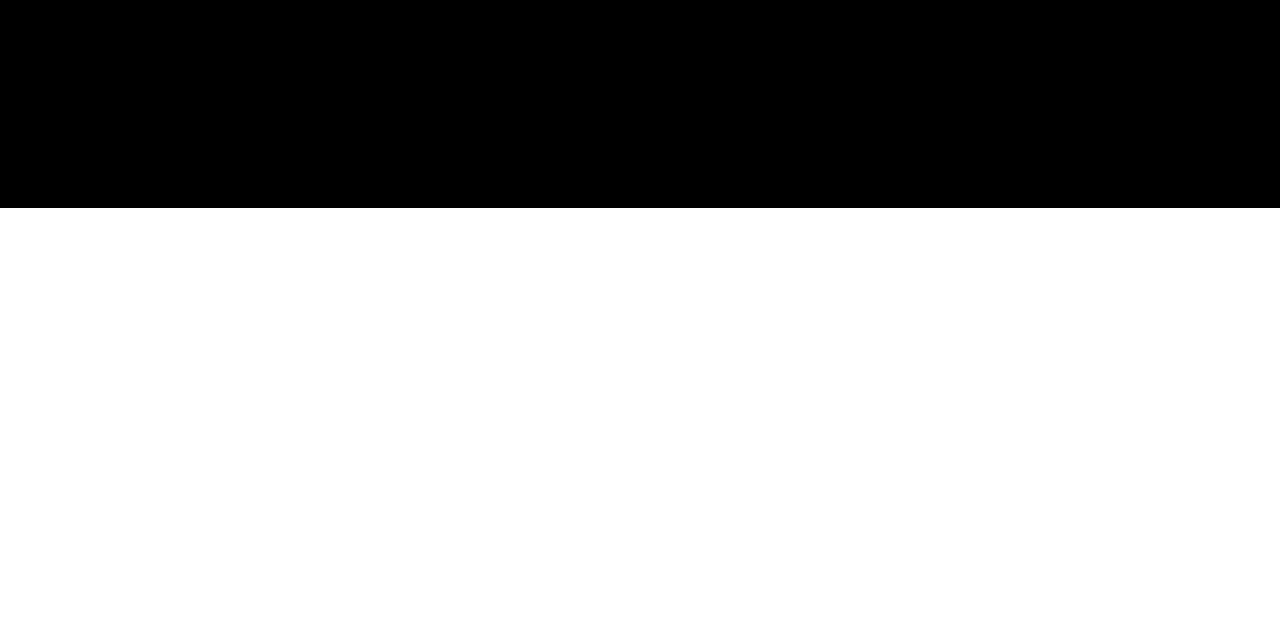
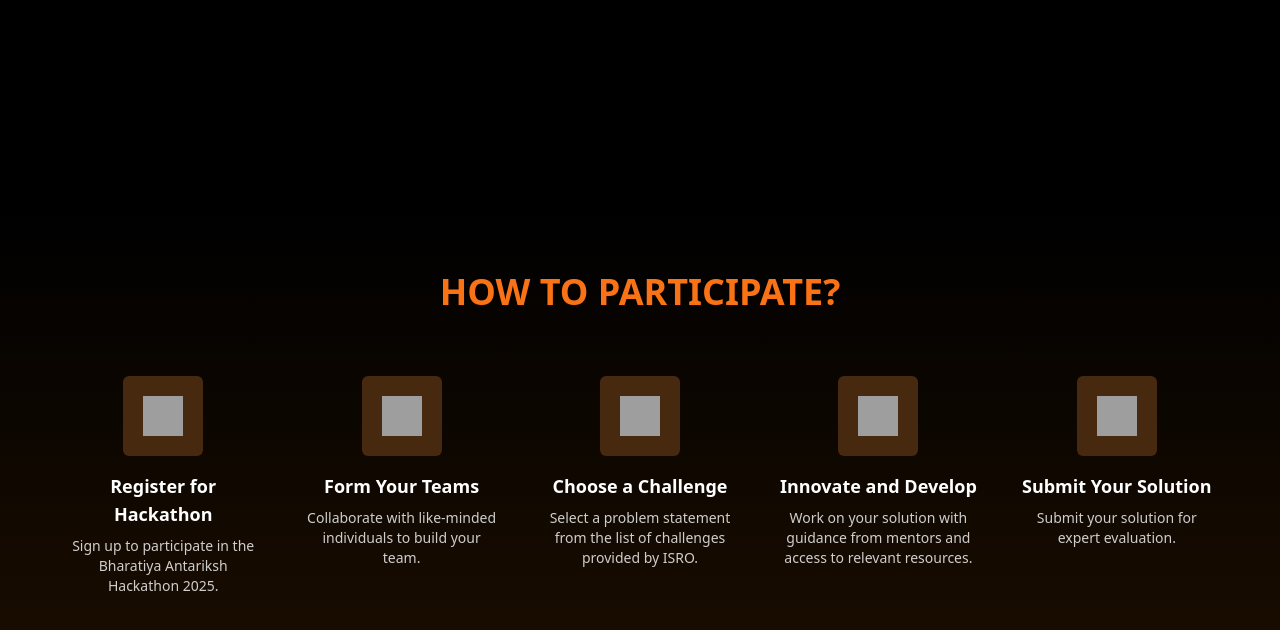
Before and after one commit to keshavSharma1017/hack2skillTask, a website: page index.html in a window 1280 px wide. Shown: the part 3416-4046 px from the top of the page. Before the commit the page ends 3624 px from the top, so only its background shows below. Drawn offline with nearby package versions, Linux system fonts and the light colour scheme; grey boxes are pictures that could not be loaded.

Commit message:
added participate section

```diff
--- a/index.html
+++ b/index.html
@@ -263,6 +263,69 @@
     </div>
   </div>
 </section>
+<section class="bg-gradient-to-b from-black to-[#1a0d00] text-white py-16 px-4">
+  <h2 class="text-center text-3xl sm:text-4xl font-semibold text-orange-500 mb-16">
+    HOW TO PARTICIPATE?
+  </h2>
+
+  <div class="max-w-6xl mx-auto grid grid-cols-1 sm:grid-cols-2 lg:grid-cols-5 gap-10 text-center">
+
+    <!-- Step 1 -->
+    <div>
+      <div class="mx-auto mb-4 bg-[#47290f] rounded-md w-20 h-20 flex items-center justify-center">
+        <img src="https://img.icons8.com/ios-filled/50/FFA500/task.png" class="w-10 h-10" />
+      </div>
+      <h3 class="font-semibold text-lg">Register for Hackathon</h3>
+      <p class="text-sm mt-2 text-white/80">
+        Sign up to participate in the Bharatiya Antariksh Hackathon 2025.
+      </p>
+    </div>
+
+    <!-- Step 2 -->
+    <div>
+      <div class="mx-auto mb-4 bg-[#47290f] rounded-md w-20 h-20 flex items-center justify-center">
+        <img src="https://img.icons8.com/ios-filled/50/FFA500/conference-call.png" class="w-10 h-10" />
+      </div>
+      <h3 class="font-semibold text-lg">Form Your Teams</h3>
+      <p class="text-sm mt-2 text-white/80">
+        Collaborate with like-minded individuals to build your team.
+      </p>
+    </div>
+
+    <!-- Step 3 -->
+    <div>
+      <div class="mx-auto mb-4 bg-[#47290f] rounded-md w-20 h-20 flex items-center justify-center">
+        <img src="https://img.icons8.com/ios-filled/50/FFA500/goal.png" class="w-10 h-10" />
+      </div>
+      <h3 class="font-semibold text-lg">Choose a Challenge</h3>
+      <p class="text-sm mt-2 text-white/80">
+        Select a problem statement from the list of challenges provided by ISRO.
+      </p>
+    </div>
+
+    <!-- Step 4 -->
+    <div>
+      <div class="mx-auto mb-4 bg-[#47290f] rounded-md w-20 h-20 flex items-center justify-center">
+        <img src="https://img.icons8.com/ios-filled/50/FFA500/rocket--v1.png" class="w-10 h-10" />
+      </div>
+      <h3 class="font-semibold text-lg">Innovate and Develop</h3>
+      <p class="text-sm mt-2 text-white/80">
+        Work on your solution with guidance from mentors and access to relevant resources.
+      </p>
+    </div>
+
+    <!-- Step 5 -->
+    <div>
+      <div class="mx-auto mb-4 bg-[#47290f] rounded-md w-20 h-20 flex items-center justify-center">
+        <img src="https://img.icons8.com/ios-filled/50/FFA500/idea.png" class="w-10 h-10" />
+      </div>
+      <h3 class="font-semibold text-lg">Submit Your Solution</h3>
+      <p class="text-sm mt-2 text-white/80">
+        Submit your solution for expert evaluation.
+      </p>
+    </div>
+  </div>
+</section>
 
 
   <script>
```
